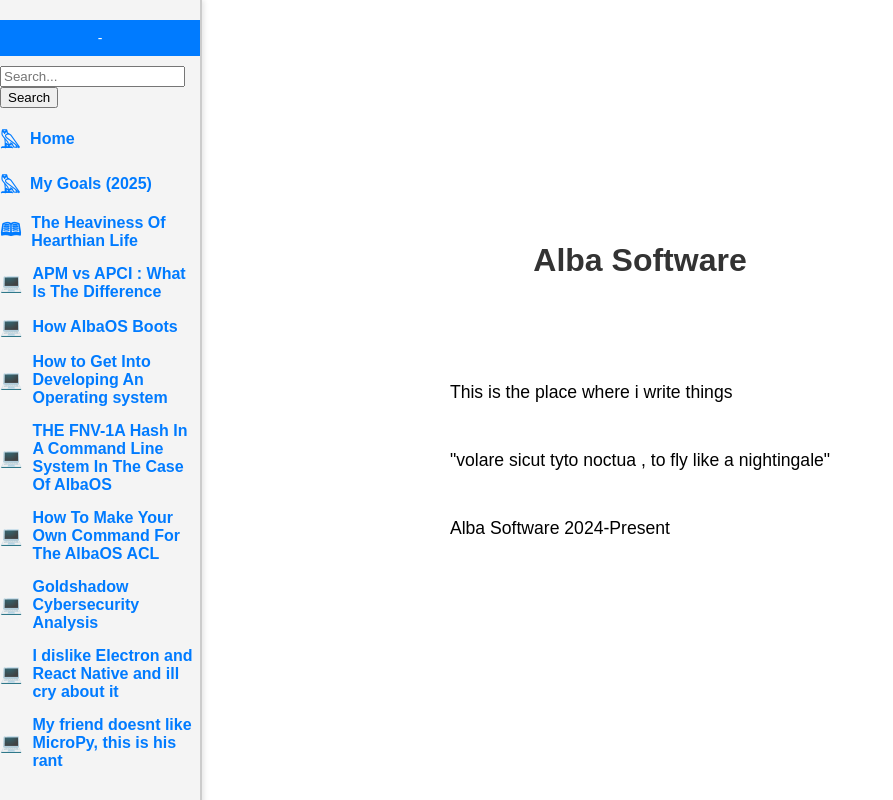
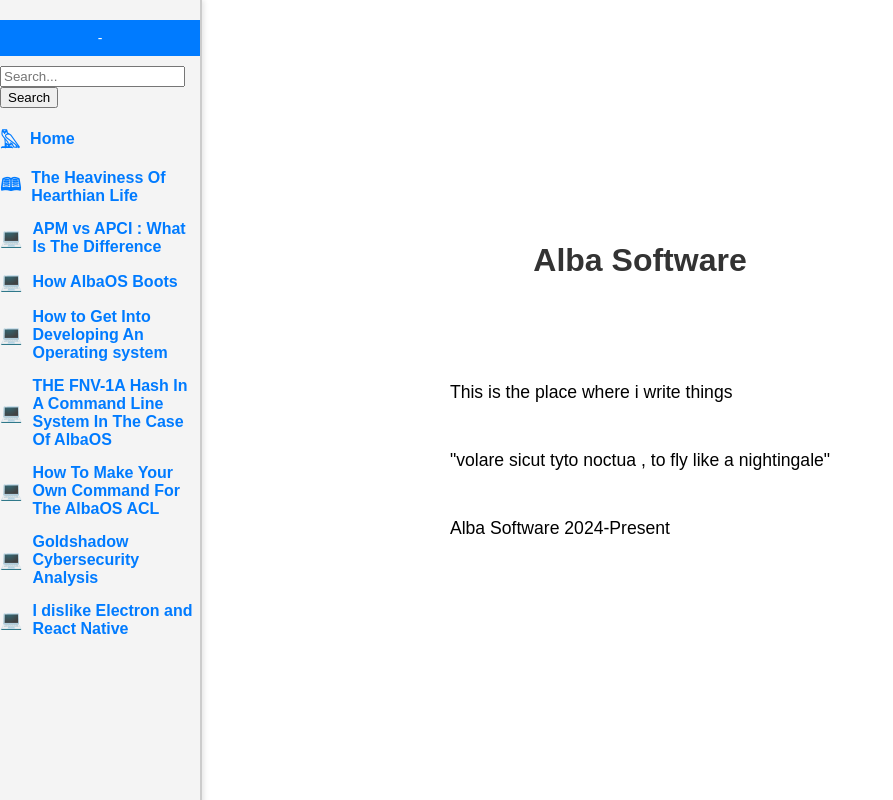
Before and after one commit to CamH04/AlbaSoftwareWebsite, a React (Create React App) app in the folder articleswebsite/site/: page / in a window 1280 px wide. Shown: the whole page, without its empty margins (0-893 px from the left). Built offline with nearby package versions, Linux system fonts and the light colour scheme.

Commit message:
removed some links

```diff
--- a/articleswebsite/site/src/components/Menu.js
+++ b/articleswebsite/site/src/components/Menu.js
@@ -8,7 +8,6 @@
   const [isCollapsed, setIsCollapsed] = useState(false);
   const menuItems = [
     { text: 'Home', link: '/', icon: '𓅓' },
-    { text: 'My Goals (2025)', link: '/article/mygoals2025.md', icon: '𓅓' },
     { text: 'The Heaviness Of Hearthian Life', link: '/article/outerwilds.md', icon: '🕮' },
     { text: 'APM vs APCI : What Is The Difference', link: '/article/apmvsacpi.md', icon: '💻' },
     { text: 'How AlbaOS Boots', link: '/article/howosboots.md', icon: '💻' },
@@ -16,8 +15,7 @@
     { text: 'THE FNV-1A Hash In A Command Line System In The Case Of AlbaOS', link: '/article/fnv1a.md', icon: '💻' },
     { text: 'How To Make Your Own Command For The AlbaOS ACL', link: '/article/htmyoc.md', icon: '💻' },
     { text: 'Goldshadow Cybersecurity Analysis', link: '/article/cyber1.md', icon: '💻' },
-    { text: 'I dislike Electron and React Native and ill cry about it', link: '/article/desktopapps.md', icon: '💻' },
-    { text: 'My friend doesnt like MicroPy, this is his rant', link: '/article/micropy.md', icon: '💻' }
+    { text: 'I dislike Electron and React Native', link: '/article/desktopapps.md', icon: '💻' }
   ];
 
   const handleSearchChange = (event) => {
```
